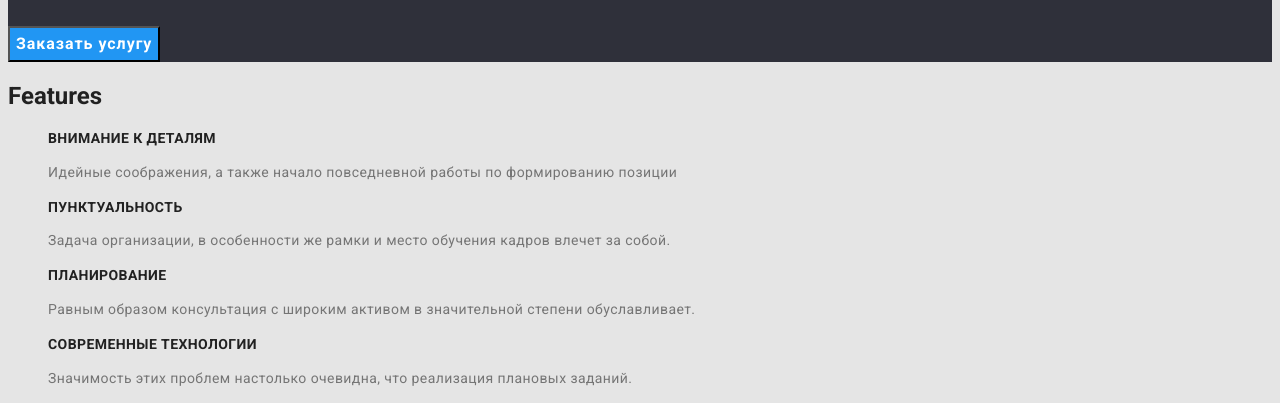
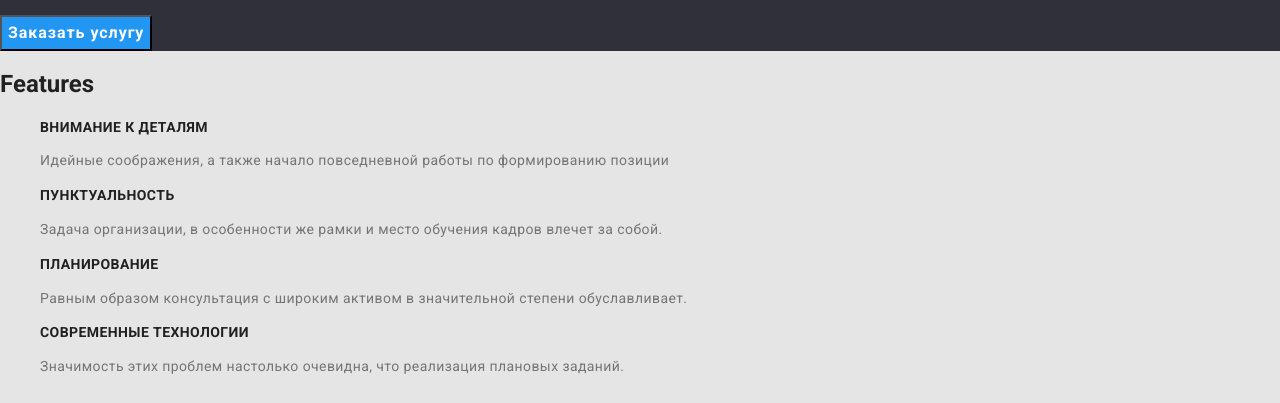
Before and after one commit to KaterynaTereshchenko/goit-markup-hw-03, a plain HTML site: page index.html in a window 1280 px wide. Shown: the part 275-678 px from the top of the page. Drawn offline with nearby package versions, Linux system fonts and the light colour scheme.

Commit message:
I add link normolize

```diff
--- a/index.html
+++ b/index.html
@@ -7,7 +7,8 @@
         <title>Document</title>
         <link href="https://fonts.googleapis.com/css2?family=Raleway:wght@700&family=Roboto:wght@400;500;700;900&display=swap"
             rel="stylesheet">
-        <link rel="stylesheet" href="./css/style.css" />
+        <link rel="stylesheet" href="https://cdnjs.cloudflare.com/ajax/libs/modern-normalize/1.1.0/modern-normalize.min.css"/>
+        <link rel="stylesheet" href="./css/style.css"/>
     </head>
     <body>
         <!--Header-->
```
Also changed, not shown: portfolio.html (+1 -0 lines).
